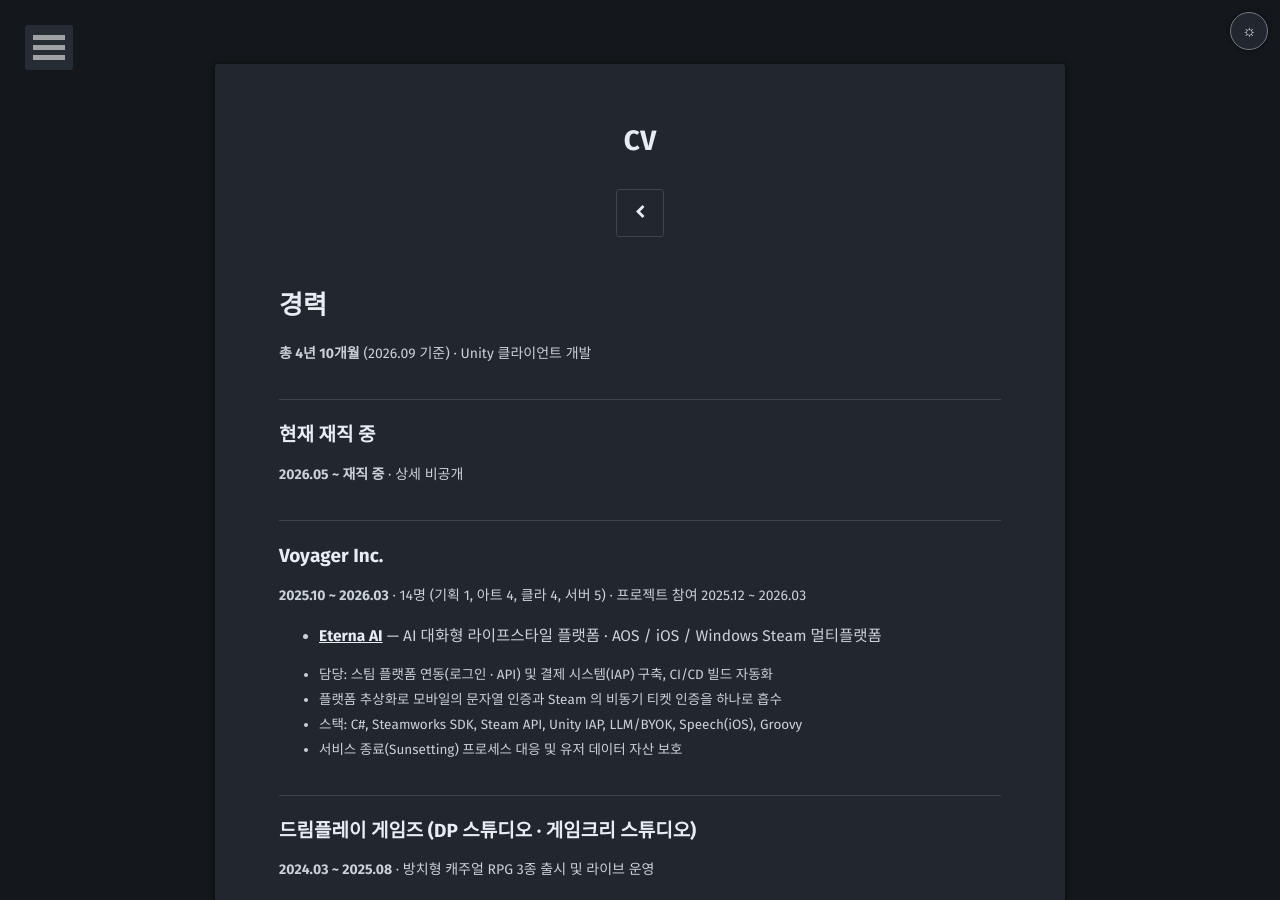
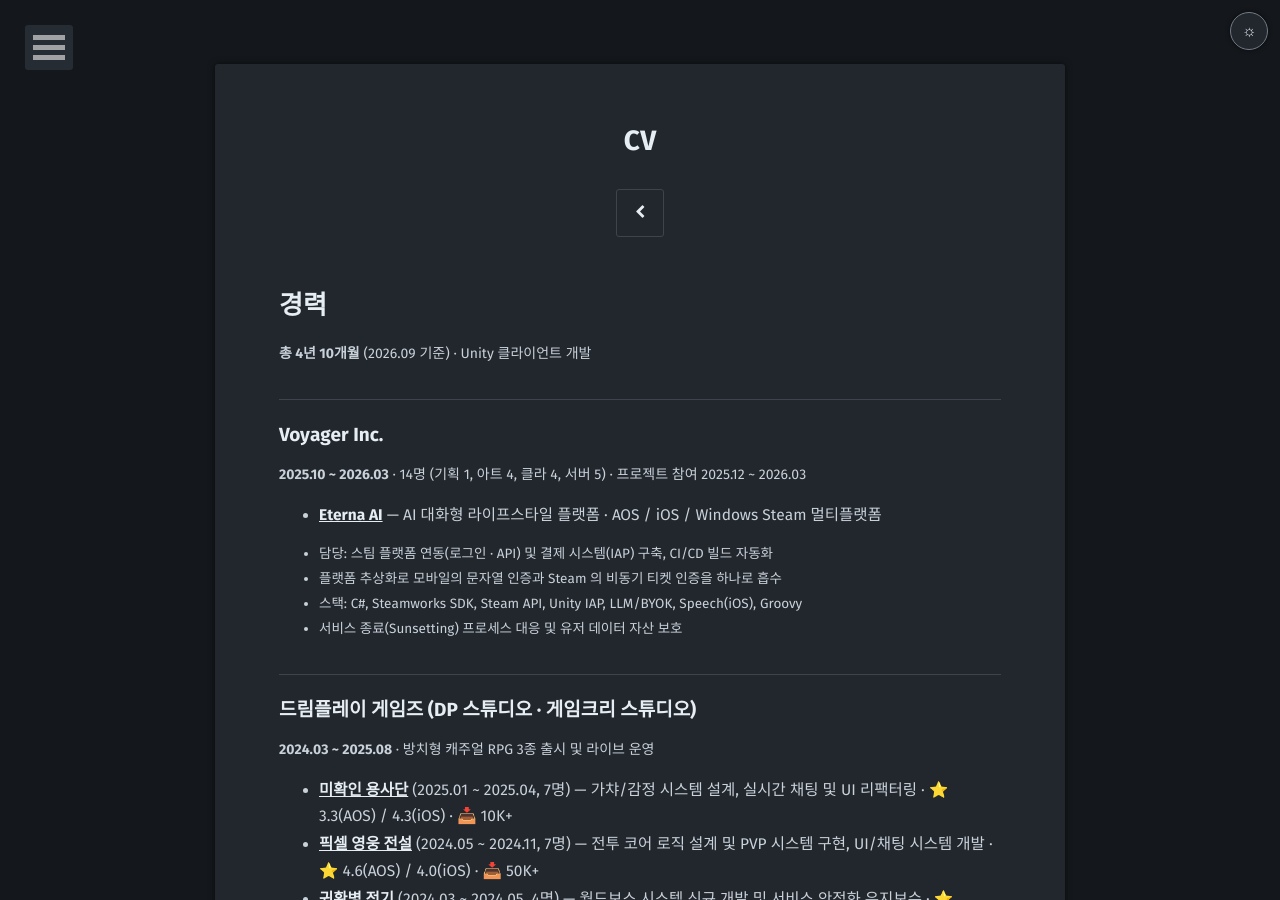
Before and after one commit to mmmdong/mmmdong.github.io, a Jekyll site: the page built from cv/index.md, in a window 1280 px wide and 900 px high. Built offline with Jekyll 4.4.1, drawn with Linux system fonts in a browser that asks for light colours; some web fonts are replaced.

Commit message:
배포본에서 해당 경력을 자리표시자 없이 완전히 제거
'현재 재직 중 · 상세 비공개' 한 줄을 뺀다. 그 줄은 총 경력과 계산이 맞도록
남겨 둔 것이었지만, 감추려는 이력이 있다는 사실 자체를 드러냈다.

배포본의 경력은 Voyager Inc. 부터 시작한다. 총 경력 표기는 실제 값(4년
10개월)을 유지한다 — 재직 사실은 사실이므로 줄이지 않는다.

Co-Authored-By: Claude Opus 5 <noreply@anthropic.com>

```diff
--- a/cv/index.md
+++ b/cv/index.md
@@ -47,11 +47,6 @@ comments: false
 - 매니저가 구현체가 아닌 인터페이스에만 의존하는 DIP 분리로 컨텐츠 간 결합도 제거
 - 운영 중인 본편 공용 코드를 수정하지 않는 additive 설계로 라이브 리스크 차단
 - 스택: C#, UniTask, DOTween, Spine, SocketIO, CSV TableManager, HybridCLR
-{% else %}
-### 현재 재직 중
-
-**2026.05 ~ 재직 중** · 상세 비공개
-
 {% endif %}
 
 ### Voyager Inc.
```
